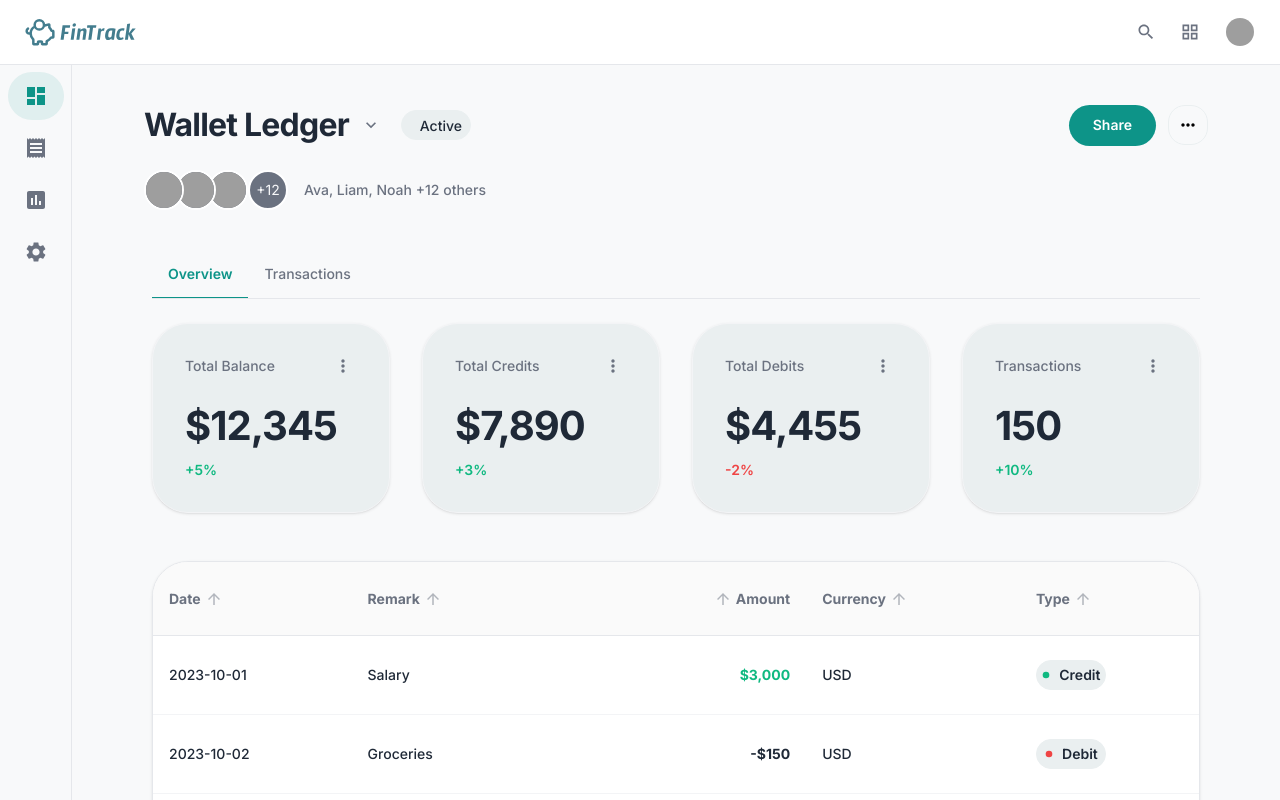
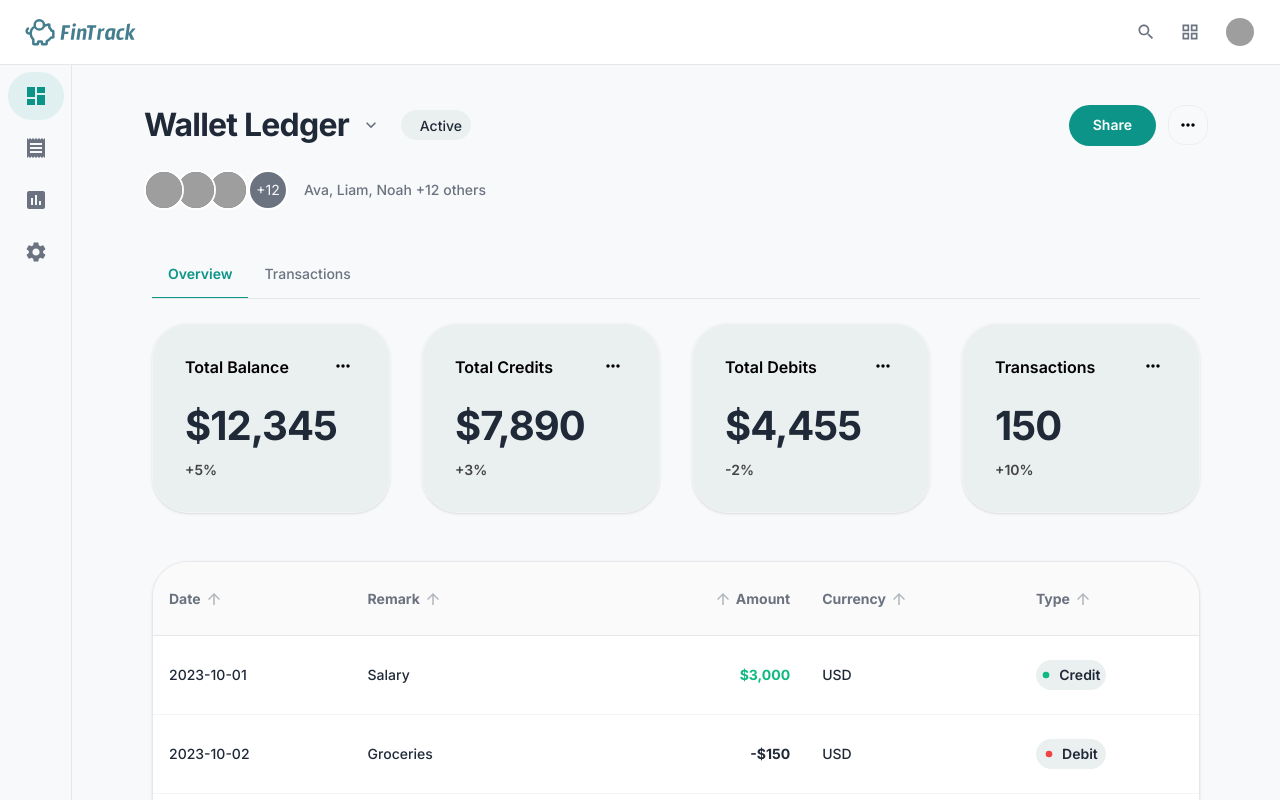
Before and after one commit to belloibrahv/wallet-ledger, a Next.js app: page / in a window 1280 px wide. Shown: the top 800 px of the page. Built offline with nearby package versions, Linux system fonts and the light colour scheme; grey boxes are pictures that could not be loaded.

Commit message:
Fix styling(on the SummaryCards)

```diff
--- a/src/components/dashboard/SummaryCards.tsx
+++ b/src/components/dashboard/SummaryCards.tsx
@@ -5,7 +5,7 @@ import Card from "@mui/material/Card";
 import Typography from "@mui/material/Typography";
 import IconButton from "@mui/material/IconButton";
 import CardContent from "@mui/material/CardContent";
-import { MoreVert as MoreVertIcon } from "@mui/icons-material";
+import { MoreHoriz as MoreHorizIcon } from "@mui/icons-material";
 import { summaryData } from "../../data/sampleData";
 import { SummaryCardData } from "../../types/dashboard";
 
@@ -61,9 +61,9 @@ function SummaryCard({ data }: SummaryCardProps) {
           <Typography
             variant="body2"
             sx={{
-              color: 'text.secondary',
-              fontSize: '0.875rem',
-              fontWeight: 500,
+              color: '#000',
+              fontSize: '1rem',
+              fontWeight: 600,
               lineHeight: 1.4,
             }}
           >
@@ -86,7 +86,7 @@ function SummaryCard({ data }: SummaryCardProps) {
               },
             }}
           >
-            <MoreVertIcon fontSize="small" />
+            <MoreHorizIcon fontSize="small" sx={{ color: '#000' }} />
           </IconButton>
         </Box>
 
@@ -109,9 +109,10 @@ function SummaryCard({ data }: SummaryCardProps) {
         <Typography
           variant="body2"
           sx={{
-            color: getChangeColor(data.change),
+            color: '#444',
             fontSize: '0.875rem',
             fontWeight: 600,
+            fontStyle: 'lighter',
             lineHeight: 1.4,
           }}
         >
```
